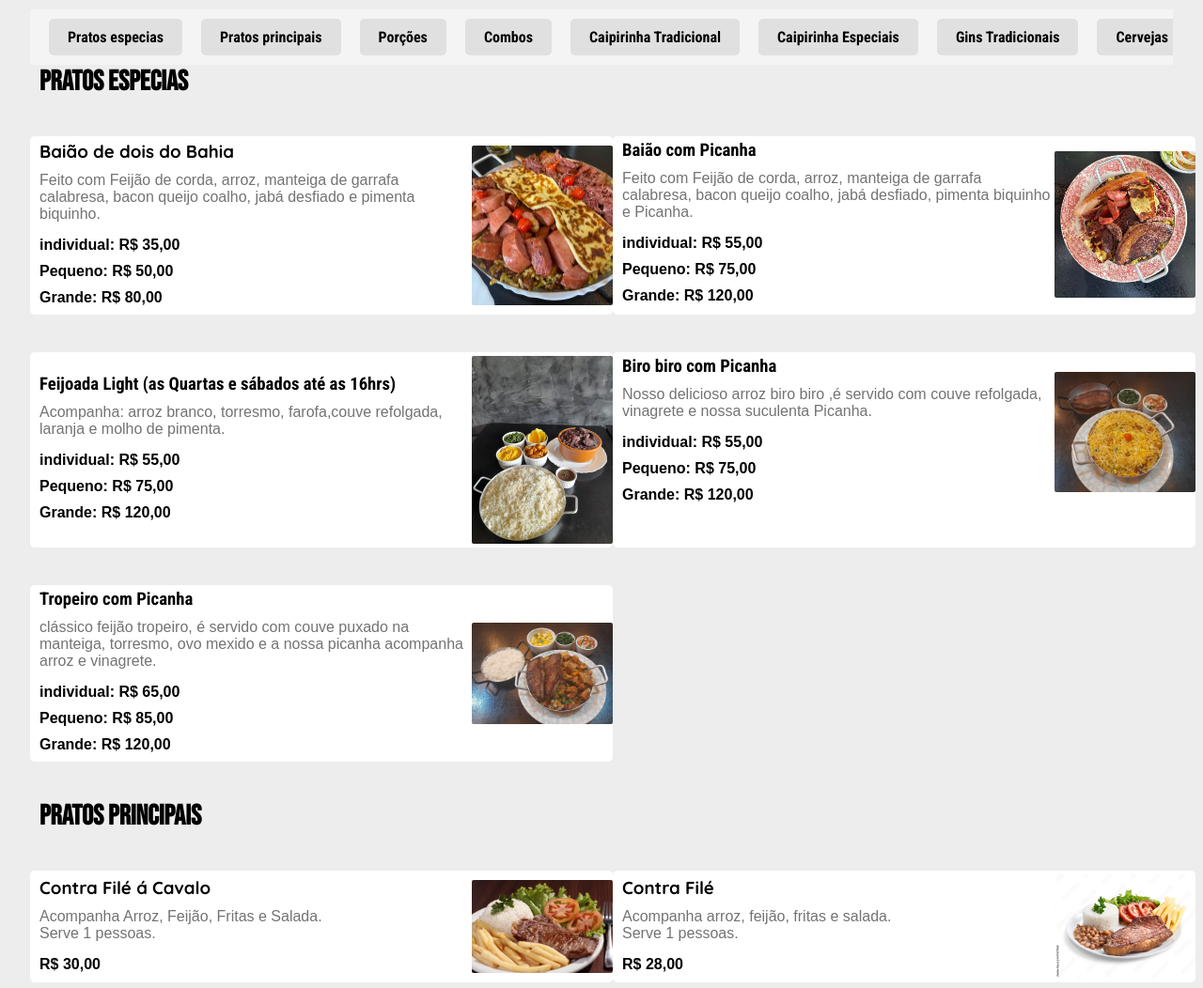
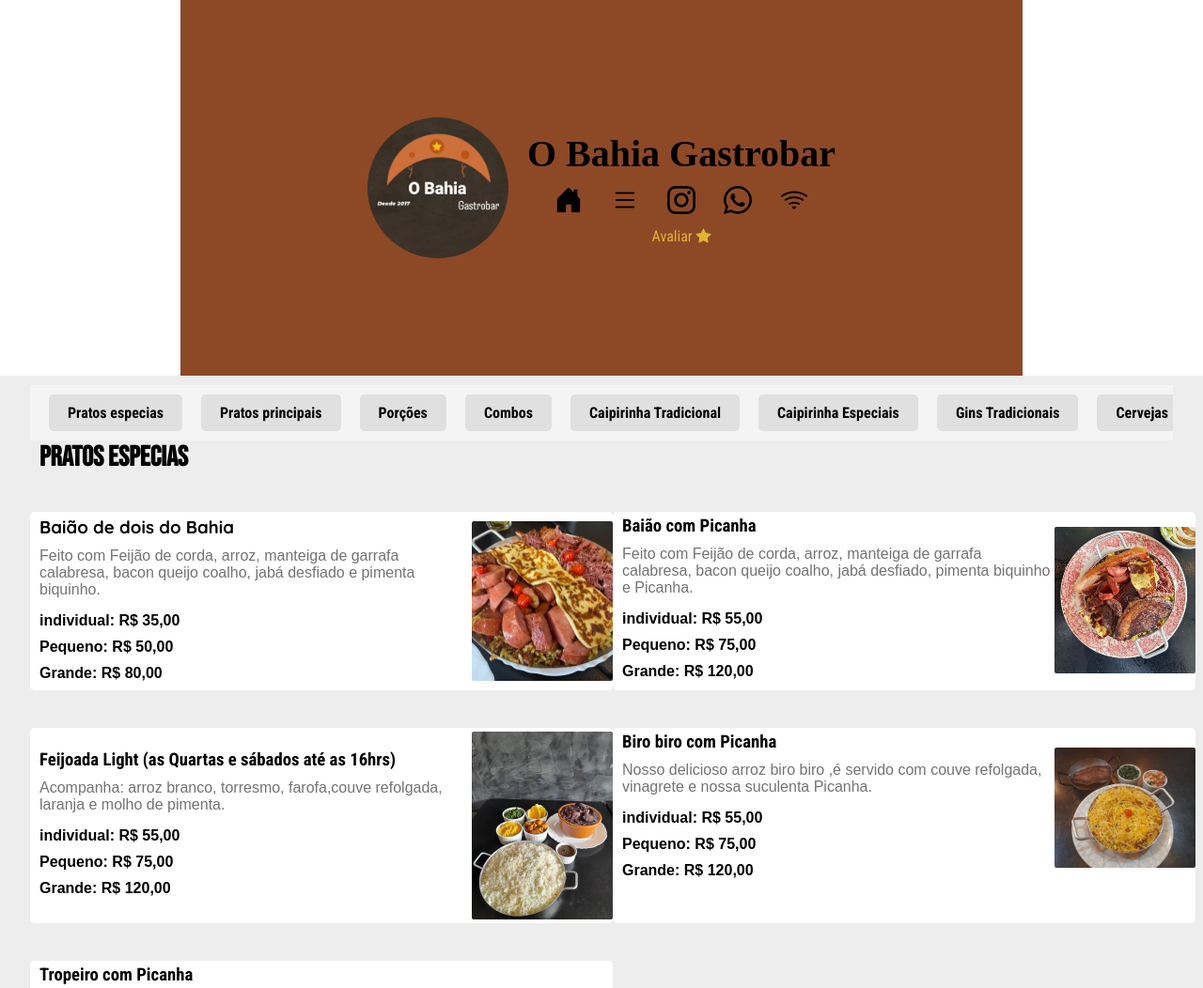
Before and after one commit to Matheus-sp12/oBahiaGastrobar, a website: page index.html in a window 1280 px wide. Shown: the top 1052 px of the page at 94% size. Drawn offline with nearby package versions, Linux system fonts and the light colour scheme.

Commit message:
criação do navbar

```diff
--- a/index.html
+++ b/index.html
@@ -14,34 +14,59 @@
         rel="stylesheet">
     <!--Link do SCSS-->
     <link rel="stylesheet" href="./build/main.css">
-
+    <!--Link do icons do BootstrapS-->
+    <link rel="stylesheet" href="https://cdn.jsdelivr.net/npm/bootstrap-icons@1.11.3/font/bootstrap-icons.min.css">
 </head>
 
 <body>
 
     <header>
-        <!--
-        <div class="divisor">
-            <div class="conatiner-jr">
-                <img src="./src/image/loja.jpg" class="foodstore" alt="Imagem da entrada da loja">
-                <div class="log-div">
-                    <img src="./src/image/logo.jpg" alt="Logo do chapeu do bahia">
-                    <h2>O bahia Gastrobar</h2>
-                    <div class="links">
-                        <ul>
-                            <li>Inicial</li>
-                            <li>Inicial</li>
-                            <li>Inicial</li>
-                            <li>Inicial</li>
+        <div class="containerHeader">
+            <div class="link-list">
+                <img src="./src/image/logo.jpg" class="logo" alt="foto do logo da loja">
 
-                        </ul>
-                    </div>
+                <div>
+                    <h3 class="tittle-logo">O Bahia Gastrobar</h3>
 
+                    <ul class="list">
+                        <li class="list-item">
+                            <a href="#">
+                                <i class="bi bi-house-door-fill"></i>
+                            </a>
+                        </li>
 
+                        <li class="list-item">
+                            <a href="#">
+                                <i class="bi bi-list"></i>
+                            </a>
+                        </li>
+
+                        <li class="list-item">
+                            <a href="#">
+                                <i class="bi bi-instagram"></i>
+                            </a>
+                        </li>
+
+                        <li class="list-item">
+                            <a href="#">
+                                <i class="bi bi-whatsapp"></i>
+                            </a>
+                        </li>
+
+                        <li class="list-item">
+                            <a href="#">
+                                <i class="bi bi-wifi"></i>
+                            </a>
+                        </li>
+                    </ul>
+
+                    <a href="#" class="avaliar">Avaliar
+                        <i class="bi bi-star-fill"></i>
+                    </a>
                 </div>
             </div>
+
         </div>
-           -->
     </header>
 
 
--- a/src/styles/config.scss
+++ b/src/styles/config.scss
@@ -1,3 +1,4 @@
 $title: "Bebas Neue", serif;
 $titleFoods: "Quicksand", serif;
 $principalFont: "Roboto Condensed", serif;
+$titlePrincipal: "Outfit", serif;
--- a/src/styles/main.scss
+++ b/src/styles/main.scss
@@ -11,13 +11,94 @@
 
 * {
     margin: 0;
-    box-sizing:border-box;
+    box-sizing: border-box;
     padding: 0;
 }
 
 body {
     font-family: config.$principalFont;
 }
+
+
+header {
+    text-align: center;
+    width: 70%;
+    margin: 0 auto;
+    padding: 0;
+
+    @media screen and (max-width: 767px) {
+        width: 100%;
+    }
+
+
+    .containerHeader {
+        display: flex;
+        justify-content: center;
+        flex-direction: column;
+        align-items: center;
+        background-color: #8d4925;
+        height: 50vh;
+        width: 100%;
+        background-size: cover;
+
+        h3 {
+            font-family: config.$titlePrincipal;
+            font-weight: 800;
+            font-size: 40px;
+        }
+
+        .logo {
+            width: 150px;
+            height: 150px;
+            border-radius: 50%;
+        }
+
+        .link-list {
+            display: flex;
+            justify-content: center;
+            gap: 20px;
+            align-items: center;
+
+            @media screen and (max-width: 767px) {
+               flex-direction: column;
+            }
+
+            .list {
+                list-style: none;
+                display: flex;
+                justify-content: center;
+                gap: 30px;
+                margin: 10px auto;
+
+                .list-item {
+
+                    a {
+                        font-size: 30px;
+                        color: #000000;
+
+                        :hover {
+                            color: #f0b798;
+                        }
+                    }
+
+
+                }
+            }
+        }
+    }
+
+    .avaliar {
+        color: #e2b52f;
+        text-decoration: none;
+        text-align: left;
+
+        :hover {
+            color: #d8b859;
+        }
+
+    }
+}
+
 
 main {
     text-align: center;
```
Also changed, not shown: package.json (+5 -2 lines), build/main.css, 2 other files.
